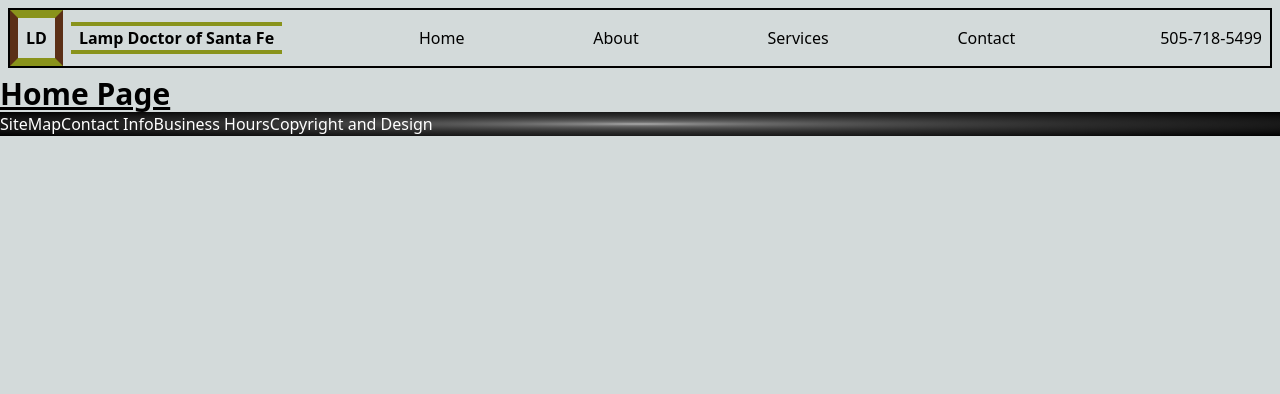
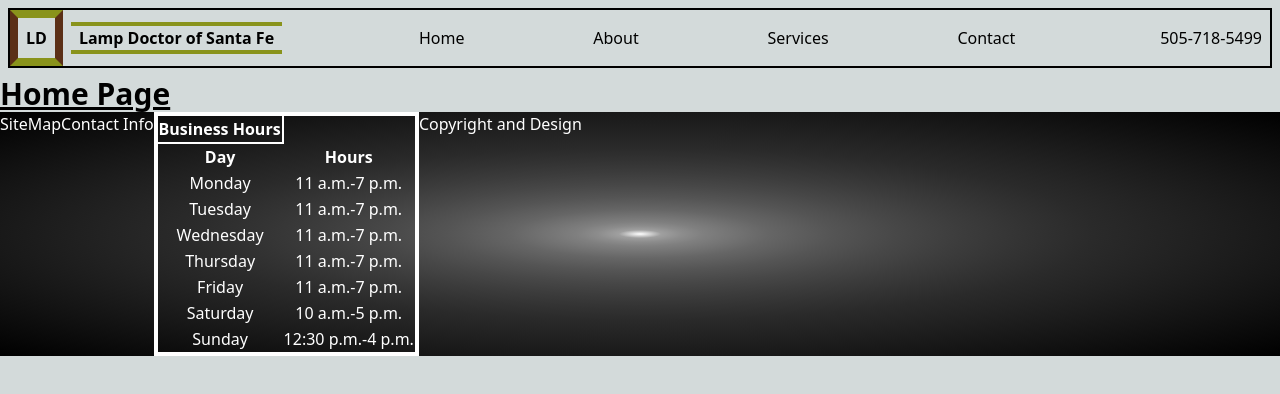
Before and after one commit to TheClutchC/lamp-doctor, a React (Create React App) app: page /#/ in a window 1280 px wide. Shown: the top 394 px of the page. Built offline with nearby package versions, Linux system fonts and the light colour scheme; the HTML template or start-up script is replaced by a standard one.

Commit message:
build table for business hours

```diff
--- a/src/components/Footer.js
+++ b/src/components/Footer.js
@@ -1,3 +1,4 @@
+import BusinessHours from "./forFooter/BusinessHours";
 // Will need to import react-icons to replace fa-icons
 
 const Footer = () => {
@@ -12,7 +13,7 @@ const Footer = () => {
     >
       <div>SiteMap</div>
       <div>Contact Info</div>
-      <div>Business Hours</div>
+      <BusinessHours />
       <div>Copyright and Design</div>
     </div>
   );
--- a/src/components/forFooter/BusinessHours.js
+++ b/src/components/forFooter/BusinessHours.js
@@ -0,0 +1,49 @@
+const BusinessHours = () => {
+  return (
+    <table className="table-auto border-4">
+      <thead>
+        <tr>
+          <th className="border-2">Business Hours</th>
+        </tr>
+      </thead>
+      <thead>
+        <tr>
+          <th>Day</th>
+          <th>Hours</th>
+        </tr>
+      </thead>
+      <tbody>
+        <tr>
+          <td>Monday</td>
+          <td>11 a.m.-7 p.m.</td>
+        </tr>
+        <tr>
+          <td>Tuesday</td>
+          <td>11 a.m.-7 p.m.</td>
+        </tr>
+        <tr>
+          <td>Wednesday</td>
+          <td>11 a.m.-7 p.m.</td>
+        </tr>
+        <tr>
+          <td>Thursday</td>
+          <td>11 a.m.-7 p.m.</td>
+        </tr>
+        <tr>
+          <td>Friday</td>
+          <td>11 a.m.-7 p.m.</td>
+        </tr>
+        <tr>
+          <td>Saturday</td>
+          <td>10 a.m.-5 p.m.</td>
+        </tr>
+        <tr>
+          <td>Sunday</td>
+          <td>12:30 p.m.-4 p.m.</td>
+        </tr>
+      </tbody>
+    </table>
+  );
+};
+
+export default BusinessHours;
```
